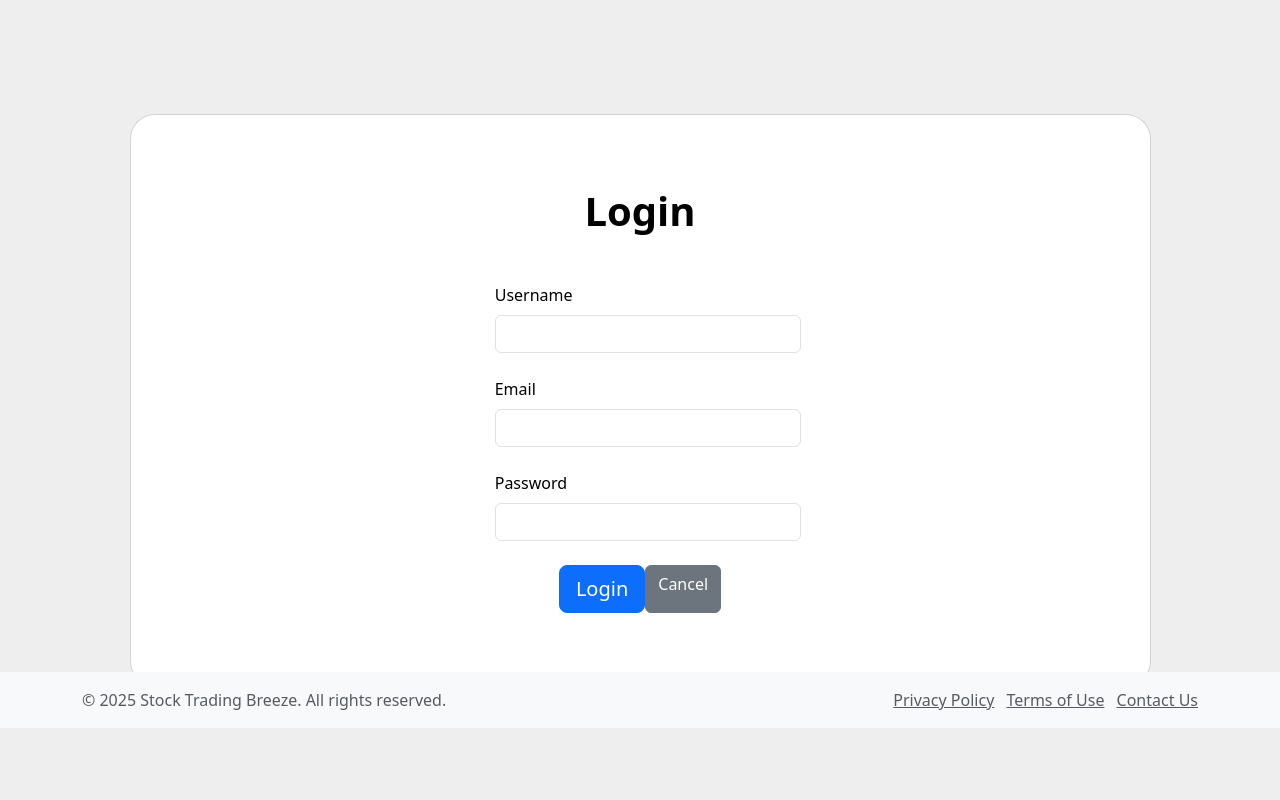
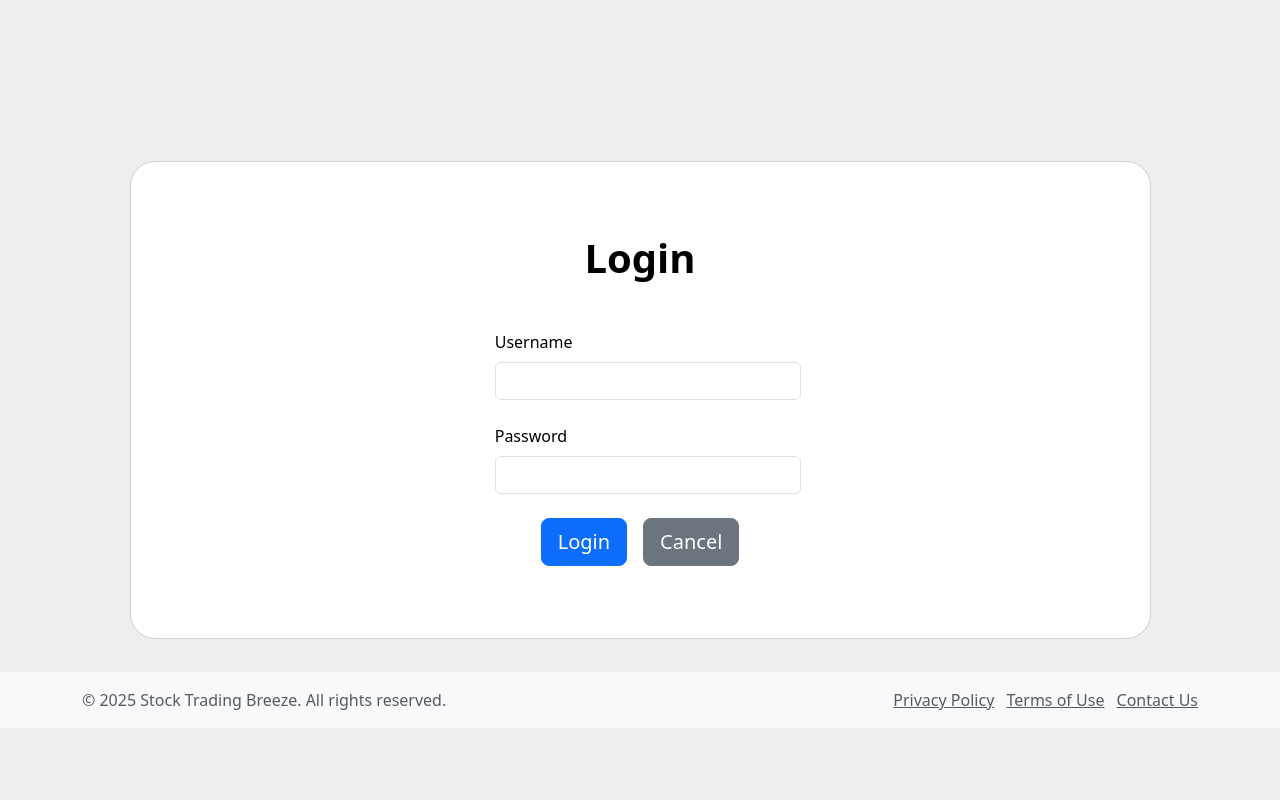
Before and after one commit to JelleJello/401-Project-Repo, a Flask app: page /login in a window 1280 px wide. Shown: the part 72-872 px from the top of the page. Run offline with Flask 3, Linux system fonts and the light colour scheme; parts of the project's set-up code (start-up, migrations or seed data) failed here and were passed over; some libraries are stand-ins or nearby versions.

Commit message:
login fix
-fixed login formatting (cancel button was wonky looking)
-removed email from login, all u need is username and password
-fixed login form to work with app.py and mysql

```diff
--- a/templates/login.html
+++ b/templates/login.html
@@ -13,37 +13,27 @@
 
                 <p class="text-center h1 fw-bold mb-5 mx-1 mx-md-4 mt-4">Login</p>
 
-                <form method="GET" class="mx-1 mx-md-4">
-
+                <form method="POST" class="mx-1 mx-md-4">
                   <div class="d-flex flex-row align-items-center mb-4">
                     <i class="fas fa-user fa-lg me-3 fa-fw"></i>
-                    <div data-mdb-input-init class="form-outline flex-fill mb-0">
+                    <div class="form-outline flex-fill mb-0">
                       <label for="username" class="form-label">Username</label>
                       <input type="text" class="form-control" id="username" name="username" required>
                     </div>
                   </div>
 
                   <div class="d-flex flex-row align-items-center mb-4">
-                    <i class="fas fa-envelope fa-lg me-3 fa-fw"></i>
-                    <div data-mdb-input-init class="form-outline flex-fill mb-0">
-                      <label for="email" class="form-label">Email</label>
-                      <input type="email" class="form-control" id="email" name="email" required>
-                    </div>
-                  </div>
-
-                  <div class="d-flex flex-row align-items-center mb-4">
                     <i class="fas fa-lock fa-lg me-3 fa-fw"></i>
-                    <div data-mdb-input-init class="form-outline flex-fill mb-0">
+                    <div class="form-outline flex-fill mb-0">
                       <label for="password" class="form-label">Password</label>
                       <input type="password" class="form-control" id="password" name="password" required>
                     </div>
                   </div>
 
-                  <div class="d-flex justify-content-center mx-4 mb-3 mb-lg-4">
-                    <a class="btn btn-primary btn-lg" href="{{ url_for('portfolio') }}" role="button">Login</a>
-                    <a href="{{ url_for('home') }}" class="btn btn-secondary">Cancel</a>
+                  <div class="d-flex justify-content-center gap-3 mx-4 mb-3 mb-lg-4">
+                    <button type="submit" class="btn btn-primary btn-lg">Login</button>
+                    <a href="{{ url_for('home') }}" class="btn btn-secondary btn-lg">Cancel</a>
                   </div>
-
                 </form>
 
               </div>
```
